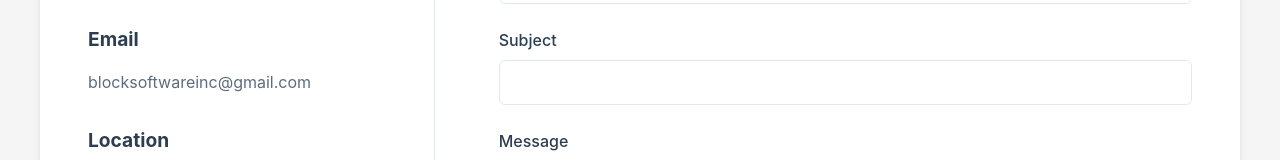
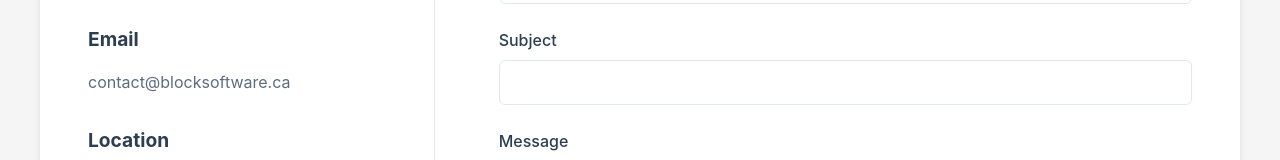
Before and after one commit to mmiao122671/website, a React (Vite) app: page /contact in a window 1280 px wide. Shown: the part 456-616 px from the top of the page. Built offline with nearby package versions, Linux system fonts and the light colour scheme.

Commit message:
Update email
Signed-off-by: blocksoftware <blocksoftwareinc@gmail.com>

```diff
--- a/src/pages/ContactPage.tsx
+++ b/src/pages/ContactPage.tsx
@@ -17,7 +17,7 @@ export function ContactPage() {
       `Message: ${formData.message}`
     )
 
-    const toEmail = 'blocksoftwareinc@gmail.com'
+    const toEmail = 'contact@blocksoftware.ca'
     window.location.href = `mailto:${toEmail}?subject=${emailSubject}&body=${emailBody}`
   }
 
@@ -39,7 +39,7 @@ export function ContactPage() {
           <h2>Let's Connect</h2>
           <div className="info-item">
             <h3>Email</h3>
-            <p>blocksoftwareinc@gmail.com</p>
+            <p>contact@blocksoftware.ca</p>
           </div>
           <div className="info-item">
             <h3>Location</h3>
```
